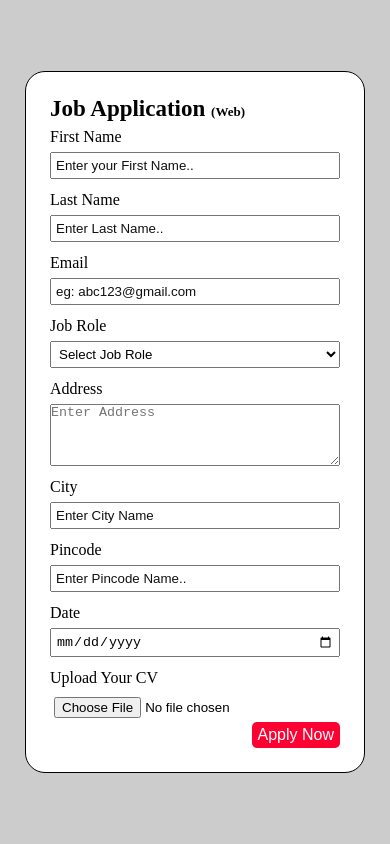
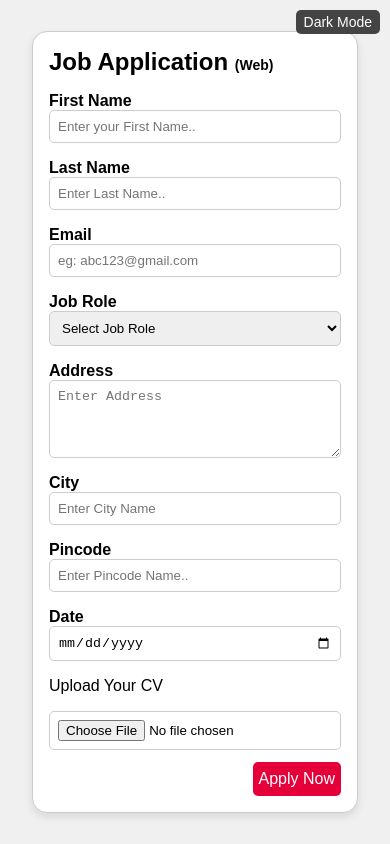
Before and after one commit to Beeplap/job-application1-beeplap, a plain HTML site: page index.html in a window 390 px wide. Drawn offline with Linux system fonts and the light colour scheme.

Commit message:
js added

```diff
--- a/index.html
+++ b/index.html
@@ -5,15 +5,15 @@
     <meta name="viewport" content="width=device-width, initial-scale=1.0" />
     <title>Job Application</title>
     <link rel="stylesheet" href="style.css" />
-    <!-- Link to external CSS file for styling -->
   </head>
   <body>
+    <button id="darkModeToggle">Dark Mode</button>
     <div class="main">
       <div class="container">
         <div class="job">
           <h1>Job Application <span>(Web) </span></h1>
-          <!-- Combined title and subtitle -->
         </div>
+        <form id="jobForm">
           <div class="name">
             <label for="name">First Name</label>
             <input
@@ -23,7 +23,6 @@
               placeholder="Enter your First Name.."
               required
             />
-          <!-- Added name attribute for form submission -->
           </div>
           <div class="last">
             <label for="last">Last Name</label>
@@ -34,7 +33,6 @@
               placeholder="Enter Last Name.."
               required
             />
-          <!-- Added name attribute for form submission -->
           </div>
           <div class="email">
             <label for="email">Email</label>
@@ -45,11 +43,10 @@
               placeholder="eg: abc123@gmail.com"
               required
             />
-          <!-- Added name attribute for form submission -->
           </div>
           <div class="role">
             <label for="role">Job Role</label>
-          <select name="job_role" id="role">
+            <select name="job_role" id="role" required>
               <option value="select">Select Job Role</option>
               <option value="Marketing Coordinator">Marketing Coordinator</option>
               <option value="Web Designer">Web Designer</option>
@@ -66,7 +63,6 @@
               placeholder="Enter Address"
               required
             ></textarea>
-          <!-- Added name attribute for form submission -->
           </div>
           <div class="city">
             <label for="city">City</label>
@@ -77,7 +73,6 @@
               placeholder="Enter City Name"
               required
             />
-          <!-- Added name attribute for form submission -->
           </div>
           <div class="pin">
             <label for="pin">Pincode</label>
@@ -88,22 +83,21 @@
               placeholder="Enter Pincode Name.."
               required
             />
-          <!-- Added name attribute for form submission -->
           </div>
           <div class="date">
             <label for="date">Date</label>
-          <input type="date" name="application_date" id="date" />
-          <!-- Added name attribute for form submission -->
+            <input type="date" name="application_date" id="date" required />
           </div>
           <div class="upload">Upload Your CV</div>
-        <input type="file" name="cv" id="upload" />
-        <!-- Added name attribute for form submission -->
+          <input type="file" name="cv" id="upload" required />
 
           <div class="apply">
             <button type="submit">Apply Now</button>
-          <!-- Added type attribute as submit for form submission -->
+          </div>
+        </form>
       </div>
     </div>
-    </div>
+
+    <script src="script.js"></script>
   </body>
 </html>
--- /dev/null
+++ b/script.js
@@ -0,0 +1,27 @@
+const toggleButton = document.getElementById('darkModeToggle');
+toggleButton.addEventListener('click', () => {
+  document.body.classList.toggle('dark');
+  toggleButton.textContent = document.body.classList.contains('dark')
+    ? 'Light Mode'
+    : 'Dark Mode';
+});
+
+const form = document.querySelector('form');
+const popup = document.createElement('div');
+popup.className = 'popup hidden';
+popup.innerText = 'Application submitted successfully!';
+document.body.appendChild(popup);
+
+form.addEventListener('submit', (e) => {
+  e.preventDefault();
+  if (form.checkValidity()) {
+    popup.classList.remove('hidden');
+    popup.classList.add('show');
+    setTimeout(() => {
+      popup.classList.remove('show');
+    }, 3000);
+    form.reset();
+  } else {
+    alert('Please fill all the required fields.');
+  }
+});
--- a/style.css
+++ b/style.css
@@ -7,33 +7,89 @@ html,
 body {
   height: 100%;
   width: 100%;
+  font-family: Arial, sans-serif;
+  transition: background-color 0.3s ease, color 0.3s ease;
 }
+
+body {
+  background-color: #f0f0f0;
+  color: #000;
+}
+
+body.dark {
+  background-color: #1a1a1a;
+  color: #fff;
+}
+
+#darkModeToggle {
+  position: absolute;
+  top: 10px;
+  right: 10px;
+  padding: 5px 10px;
+  border: none;
+  background: #444;
+  color: #fff;
+  border-radius: 5px;
+  cursor: pointer;
+  z-index: 10;
+}
+
 .main {
-  background-color: rgb(204, 204, 204);
   height: 100%;
-  width: 100%;
   display: flex;
   align-items: center;
   justify-content: center;
+  padding: 2rem;
 }
-.job h1 {
-  font-size: 23px;
-}
-span {
-  font-size: 13px;
-}
+
 .container {
   display: flex;
   flex-direction: column;
-  background-color: rgb(255, 255, 255);
-  padding: 1.5rem;
-  border-radius: 20px;
-  border: 0.3px solid;
+  background-color: #fff;
+  padding: 2rem;
+  border-radius: 15px;
+  border: 1px solid #ccc;
+  width: 100%;
+  max-width: 500px;
+  box-shadow: 0 4px 8px rgba(0, 0, 0, 0.1);
 }
-.job {
-  display: flex;
-  align-items: first baseline;
+body.dark .container {
+  background-color: #333;
+  border: 1px solid #555;
 }
+
+.job h1 {
+  font-size: 24px;
+  margin-bottom: 1rem;
+}
+span {
+  font-size: 14px;
+}
+
+label {
+  font-weight: bold;
+}
+
+input,
+select,
+textarea {
+  padding: 8px;
+  border: 1px solid #ccc;
+  border-radius: 5px;
+  width: 100%;
+}
+
+input:focus,
+select:focus,
+textarea:focus {
+  border: 1px solid #007BFF;
+  outline: none;
+}
+
+textarea {
+  resize: vertical;
+}
+
 .name,
 .last,
 .email,
@@ -43,44 +99,57 @@ span {
 .pin,
 .date,
 .upload {
+  margin-bottom: 1rem;
   display: flex;
   flex-direction: column;
-  padding: 6px 0px;
-  gap: 6px;
-}
-input::placeholder {
-  color: #111;
-}
-input,
-select{
-  padding: 4px;
 }
 
-textarea {
-  min-height: 40px;
-  max-height: 200px;
-  min-width: 290px;
-  max-width: 400px;
-}
 .apply {
   display: flex;
-  justify-content: end;
+  justify-content: flex-end;
 }
 .apply button {
-  background-color: rgb(255, 0, 51);
+  background-color: #e60039;
+  color: white;
   font-size: 16px;
+  margin-top: 12px;
+  padding: 8px 6px;
+  border: none;
   border-radius: 5px;
-  padding: 4px 6px;
-  border: none;
-  color: white;
+  cursor: pointer;
 }
-button:hover {
-  cursor: pointer;
+.apply button:hover {
   background-color: crimson;
 }
-input:focus {
-  border: 1px solid #ff0000;
-  box-shadow: 0 0 3px #dd0202;
-  outline-offset: 0px;
-  outline: none;
+
+.popup {
+  position: fixed;
+  bottom: 20px;
+  right: 20px;
+  background: #28a745;
+  color: white;
+  padding: 10px 15px;
+  border-radius: 8px;
+  box-shadow: 0 0 10px rgba(0, 0, 0, 0.3);
+  opacity: 0;
+  transition: opacity 0.5s ease;
+  z-index: 100;
 }
+
+.popup.show {
+  opacity: 1;
+}
+
+.popup.hidden {
+  display: none;
+}
+
+@media (max-width: 600px) {
+  .container {
+    padding: 1rem;
+  }
+  #darkModeToggle {
+    padding: 4px 8px;
+    font-size: 14px;
+  }
+}
```
Lines whose indentation alone changed are shown as unchanged.
